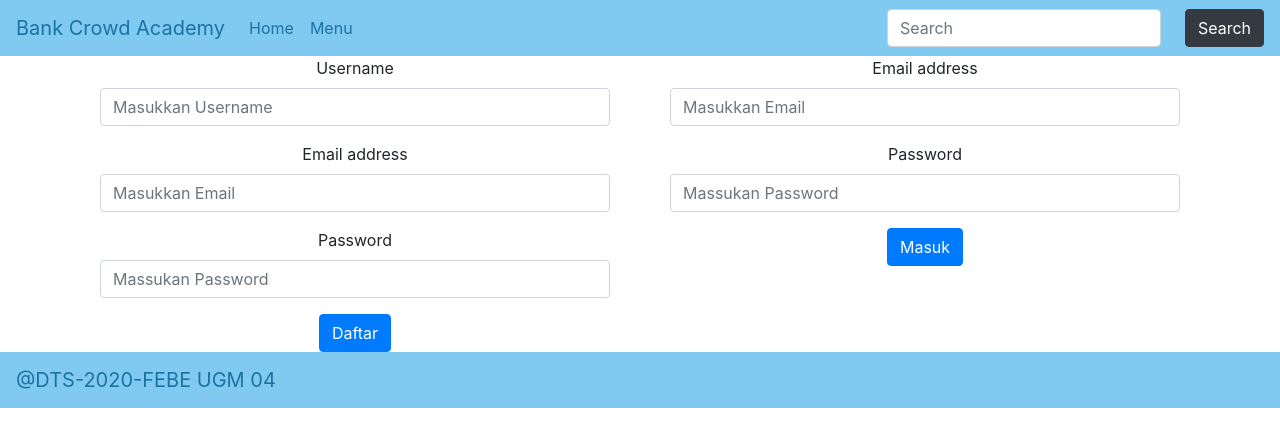
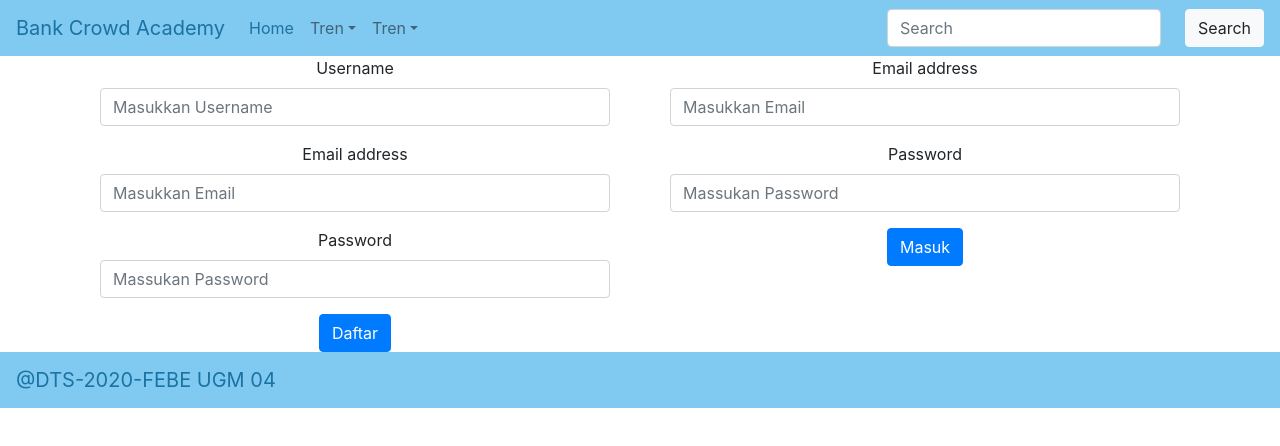
Before and after one commit to nivanrs/bank-crowd-academy, a React (Create React App) app: page / in a window 1280 px wide. Shown: the top 446 px of the page. Built offline with nearby package versions, Linux system fonts and the light colour scheme.

Commit message:
Penambahan dropdown tren

```diff
--- a/src/component/Header/Header.jsx
+++ b/src/component/Header/Header.jsx
@@ -1,30 +1,65 @@
-import 'bootstrap/dist/css/bootstrap.min.css';
-import {Navbar} from 'react-bootstrap';
-import {Nav} from 'react-bootstrap';
-import {Form} from 'react-bootstrap';
-import {FormControl} from 'react-bootstrap';
-import React from 'react';
-import {Button} from 'react-bootstrap';
-
+import "bootstrap/dist/css/bootstrap.min.css";
+import { Navbar } from "react-bootstrap";
+import { NavDropdown } from "react-bootstrap";
+import { Nav } from "react-bootstrap";
+import { Form } from "react-bootstrap";
+import { FormControl } from "react-bootstrap";
+import React from "react";
+import { Button } from "react-bootstrap";
 
 export default function Header(props) {
-  return(
+  return (
     <header>
-    <Navbar style={navbar}>
-      <Navbar.Brand href="#home" style={{ color: '#1A73A3' }}>Bank Crowd Academy</Navbar.Brand>
+      <Navbar style={navbar} sticky="top">
+        {" "}
+        {/*Supaya fix di atas*/}
+        <Navbar.Brand href="#home" style={{ color: "#1A73A3" }}>
+          Bank Crowd Academy
+        </Navbar.Brand>
         <Navbar.Toggle aria-controls="basic-navbar-nav" />
         <Navbar.Collapse id="basic-navbar-nav">
           <Nav className="mr-auto">
-        <Nav.Link href="" style={{ color: '#1A73A3' }}>Home</Nav.Link>
-      <Nav.Link href="#link" style={{ color: '#1A73A3' }}>Menu</Nav.Link>
+            <Nav.Link href="" style={{ color: "#1A73A3" }}>
+              Home
+            </Nav.Link>
+            <NavDropdown
+              title="Tren"
+              id="basic-nav-dropdown"
+              style={{ color: "#1A73A3" }}
+            >
+              <NavDropdown.Item href="#action/3.1">
+                Kursus Paling Top
+              </NavDropdown.Item>
+              <NavDropdown.Item href="#action/3.2">
+                Kelas Paling Top
+              </NavDropdown.Item>
+              <NavDropdown.Item href="#action/3.3">
+                Pengajar Paling Top
+              </NavDropdown.Item>
+            </NavDropdown>
+            <NavDropdown
+              title="Tren"
+              id="basic-nav-dropdown"
+              style={{ color: "#1A73A3" }}
+            >
+              <NavDropdown.Item href="#action/3.1">
+                Kursus Paling Top
+              </NavDropdown.Item>
+              <NavDropdown.Item href="#action/3.2">
+                Kelas Paling Top
+              </NavDropdown.Item>
+              <NavDropdown.Item href="#action/3.3">
+                Pengajar Paling Top
+              </NavDropdown.Item>
+            </NavDropdown>
           </Nav>
           <Form inline>
             <FormControl type="text" placeholder="Search" className="mr-sm-4" />
-        <Button variant="dark">Search</Button>
+            <Button variant="light">Search</Button>
           </Form>
         </Navbar.Collapse>
       </Navbar>
     </header>
   );
 }
-const navbar = {backgroundColor: '#80C9F0'};
+const navbar = { backgroundColor: "#80C9F0" };
```
Lines whose indentation alone changed are shown as unchanged.
